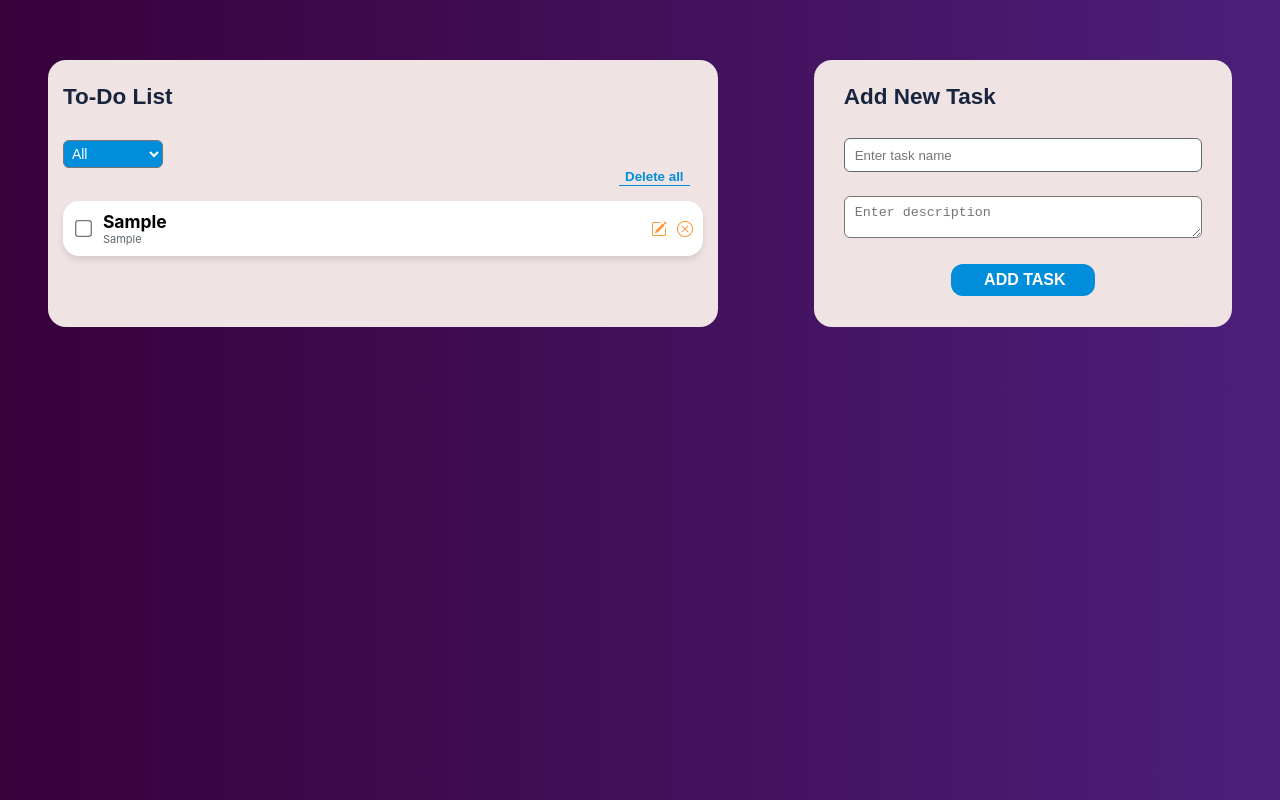
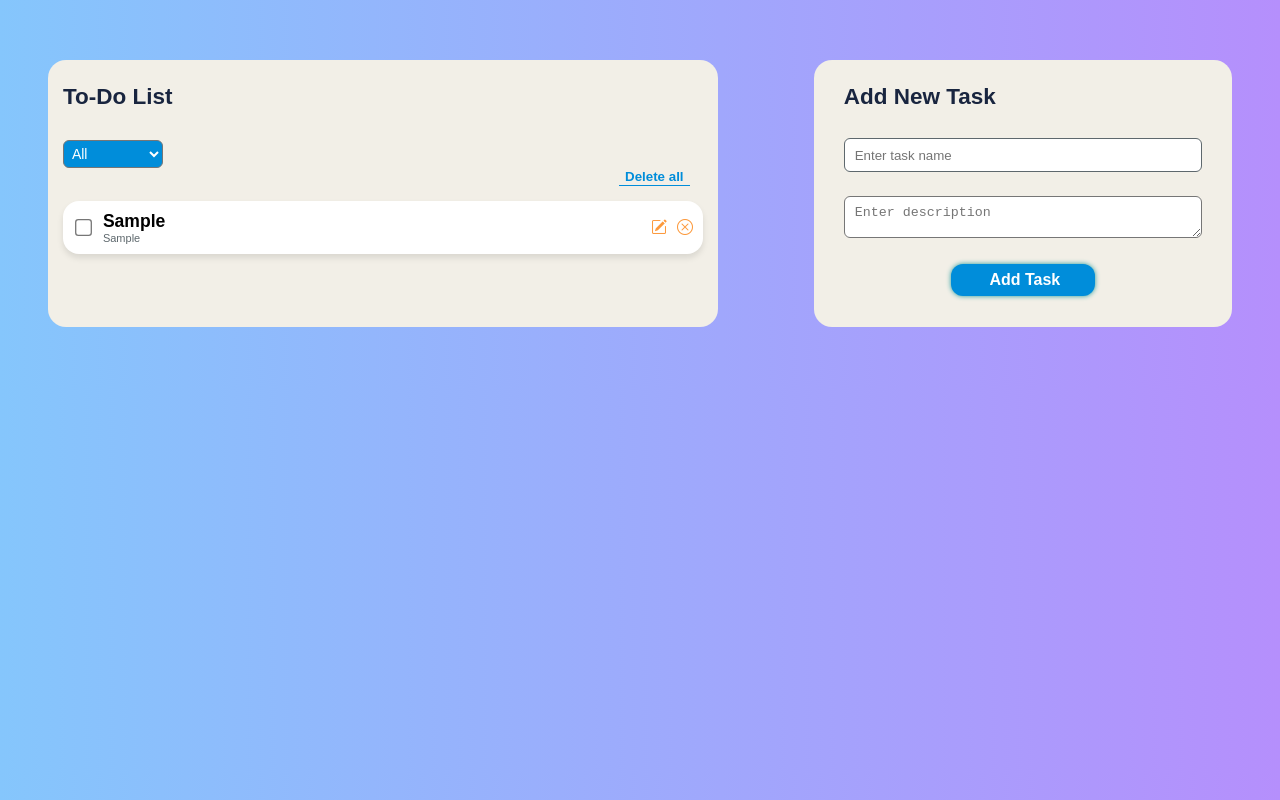
Before and after one commit to sanaaJer/ToDoList-App_React-Redux, a React (Create React App) app: page / in a window 1280 px wide. Both pictures are taken after typing "Sample", "Sample" into the empty fields and a click on the input "Add Task". Built offline with nearby package versions, Linux system fonts and the light colour scheme.

Commit message:
style update

```diff
--- a/src/Components/TaskItem.js
+++ b/src/Components/TaskItem.js
@@ -10,7 +10,7 @@ export default function CardTask({ id, title, description,completed }) {
   //inline-style variables
   const cardSectionStyle={ display: 'flex',  boxShadow: '0px 4px 6px rgba(0, 0, 0, 0.1)', flexDirection: 'row', backgroundColor:'white', color: 'black', marginTop: '1em', borderRadius: '16px', padding: '10px'}
   const inputTitleStyleEdit={ width: '100%',fontSize: '1em',border: '1px solid #ccc',borderRadius: '4px',padding: '5px',height:'1em'}
-  const descriptionStyle={color:gray,margin: 0,fontSize: '11px',overflow: 'auto', maxHeight:' calc(1em * 2)',}
+  const descriptionStyle={color:gray,margin: 0,fontSize: '11px',overflow: 'hidden', textOverflow: "ellipsis", maxHeight:'26px'}
   const checkbStyle={ transform: "scale(1.3)", cursor: "pointer" };
   const descripEditStyle={width: '100%', height: '25px',fontSize: '12px',padding: '10px',borderRadius: '4px',   border: '1px solid #ccc', marginTop: '5px',color:gray}
   const taskDivstyle={ flex: 1 }
--- a/src/Components/TasksList.js
+++ b/src/Components/TasksList.js
@@ -33,13 +33,13 @@ import { deleteAll } from '../Actions/Action';
             id="selectElement"
             value={valueOption}
             onChange={handleChange}
-            style={{ padding: '4px', fontSize: '14px', marginTop: '2px', width:100 ,borderRadius:6,backgroundColor:buttonColor,color:'white'}}
+
           >
             <option value="all">All</option>
             <option value="completed">Completed</option>
             <option value="active">Active</option>
     </select>
-    <button onClick={handleDeleteAll}>Delete all </button>
+    <button  onClick={handleDeleteAll}>Delete all </button>
 
     {
 
--- a/src/colors.js
+++ b/src/colors.js
@@ -1,6 +1,5 @@
 
-export const primaryColor='#F0E3E3';
-export const secondrycolor='#4C1F7A';
+export const primaryColor='#F2EFE7';
 export const iconsColor='#FC993C' ; // orange
 export const buttonColor='#008DDA'; // blue
 export const gray='#5E686D'
--- a/src/styles/App.css
+++ b/src/styles/App.css
@@ -1,17 +1,16 @@
 body {
   margin:0;
-  background:  linear-gradient(to right, #37013a , #4C1F7A );
+  background:  linear-gradient(to right,  #85c6fc,#B58FFC  );
   font-size: 15px;
+  font-family: 'Poppins',sans-serif;
 
 }
 h1{
-  font-family: "Oxygen", sans-serif;
+
   font-weight: 900;
   padding-bottom: 10px;
   padding-top: 5px;
   color:rgb(25, 37, 63);
-
-
 }
 
  /* form style :TaskForm */
@@ -26,26 +25,25 @@ form{
   height: fit-content;
   width:28%;
   border-radius: 18px;
-  background-color:#F0E3E3;
+  background-color:#F2EFE7;
   padding:0 2em 1em 2em;
   }
 
 input[type='submit']{
   color:white;
-  background-color: #008DDA;
+  background-color:#008DDA;
   width:40%;
   height:32px;
   border:none;
   font-size: 16px;
   border-radius: 12px;
   font-weight: 600;
-  text-transform: uppercase;
   margin:1em auto;
-
+  transition: 0.3s;
 }
 
-input[type='submit']:hover{
-  box-shadow: 0 0 5px rgba(0, 123, 255, 0.5); /* Optional: Add glow effect */
+input[type='submit'],select:hover{
+  box-shadow: 0 0 5px #219B9D; /* Optional: Add glow effect */
 
 }
 input,textarea{
@@ -91,3 +89,14 @@ button{
 button:hover{
   color: #1a9fe7;
 }
+
+select{
+   padding: 4px;
+     font-size: 14px;
+     margin-top: 2px;
+      width:100px ;
+      border-radius:6px;
+      background-color:#008DDA;
+      color:white;
+      outline: none;
+}
```
